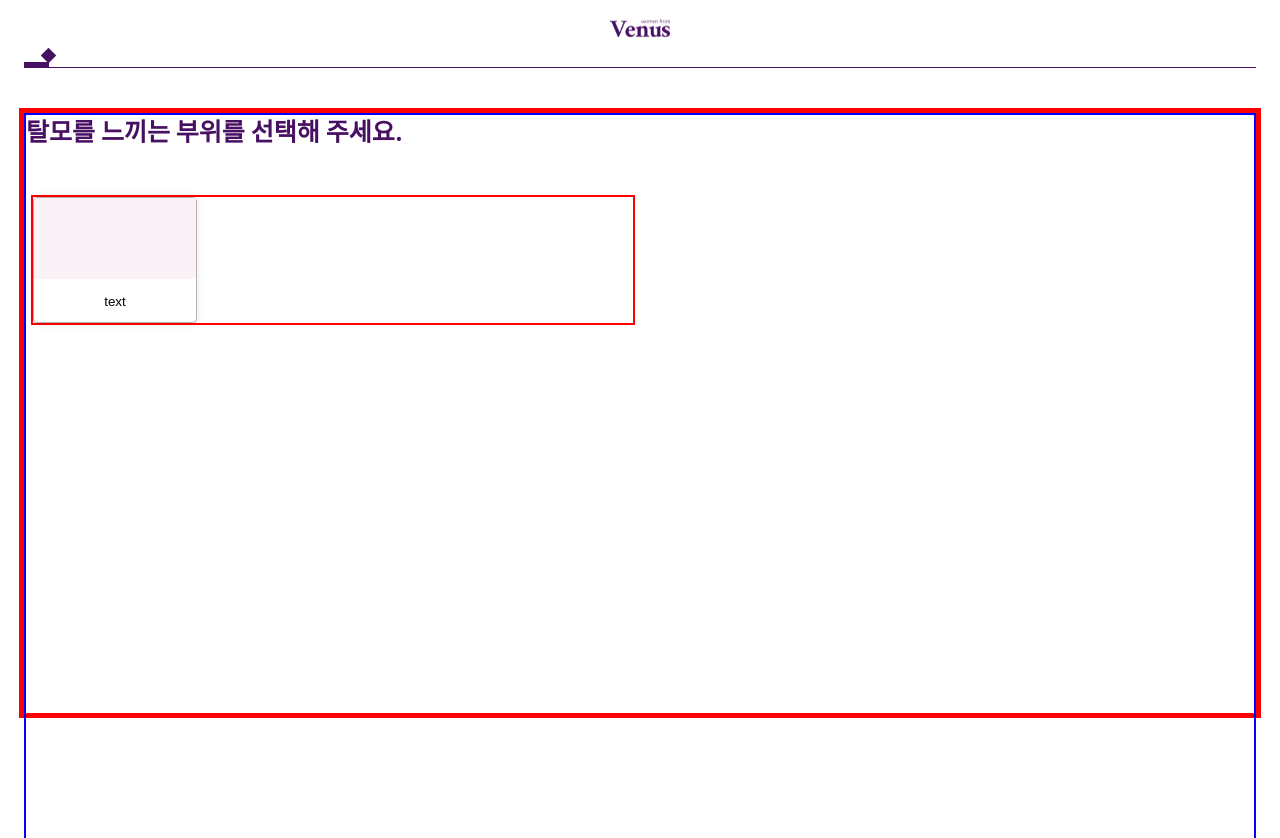
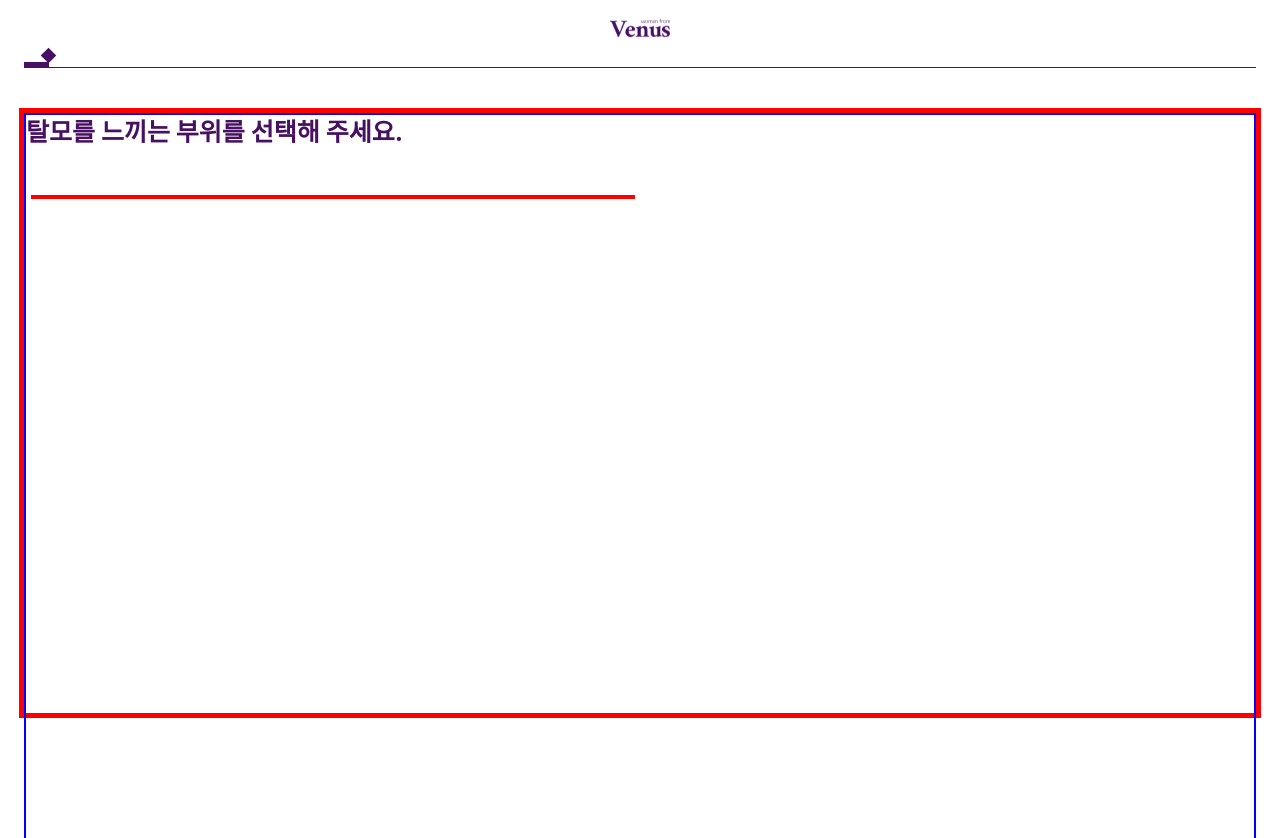
Before and after one commit to jhoh96/random-components, a React (Create React App) app: page / in a window 1280 px wide. Built offline with nearby package versions, Linux system fonts and the light colour scheme.

Commit message:
questions obj

```diff
--- a/src/mobile/survey/questions/Questions.tsx
+++ b/src/mobile/survey/questions/Questions.tsx
@@ -25,6 +25,7 @@ export default function Questions(props: any) {
   const [answer, setAnswer] = useState<string>("");
   const [buttonType, setButtonType] = useState<string>("");
   const [answerCount, setAnswerCount] = useState<number>(0);
+  const [buttons, setButtons] = useState<any>([]);
 
   useEffect(() => {
     const basicQuestion = new BasicQuestion(
@@ -38,16 +39,28 @@ export default function Questions(props: any) {
     setTitle(basicQuestion.getQuestionTitle());
     setButtonType(basicQuestion.getButtonType());
     setAnswerCount(basicQuestion.getAnswerCount());
+    for (let i = 0; i < answerCount; i++) {
+      buttons.push(i);
+    }
   });
 
-  const DisplayButtons = () => {
-    if (buttonType === "square") {
-      for (let i = 0; i < answerCount; i++) {
-        return <SurveyButtonSquare></SurveyButtonSquare>;
-      }
-    }
-    return <></>;
-  };
+  // TODO: Store answer object inside answers array in questions
+  // each answer obj in array can have a boolean value
+  // each clicked (true) can be assigned different styles
+
+  //   const DisplayButtons = () => {
+  //     let counter = [];
+  //     for (let i = 0; i < answerCount; i++) {
+  //       counter.push(i);
+  //     }
+
+  //     if (buttonType === "square") {
+  //       counter.map((key) => {
+  //         return <SurveyButtonSquare key={key}></SurveyButtonSquare>;
+  //       });
+  //     }
+  //     return <></>;
+  //   };
 
   return (
     <div className="survey-question-mobile">
@@ -78,9 +91,7 @@ export default function Questions(props: any) {
             }}
           ></button>
         </form> */}
-        <div className="survey-question-buttons">
-          <DisplayButtons></DisplayButtons>
-        </div>
+        <div className="survey-question-buttons"></div>
       </div>
     </div>
   );
```
